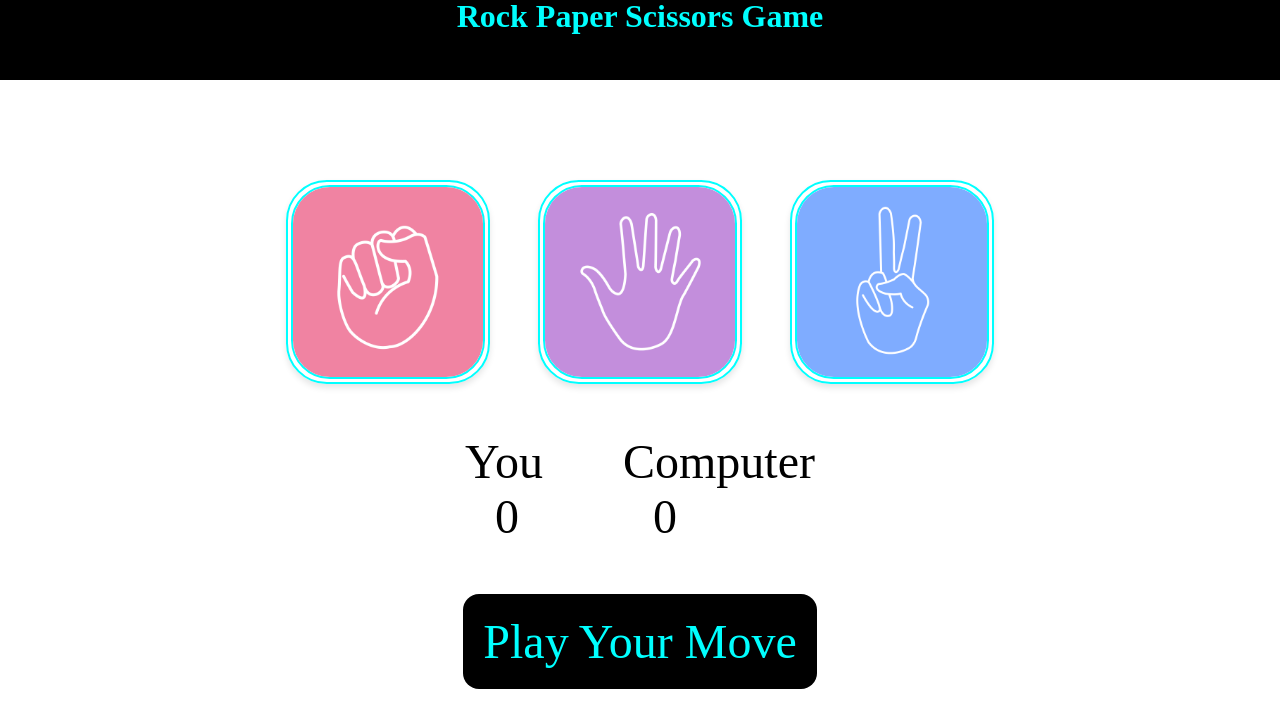
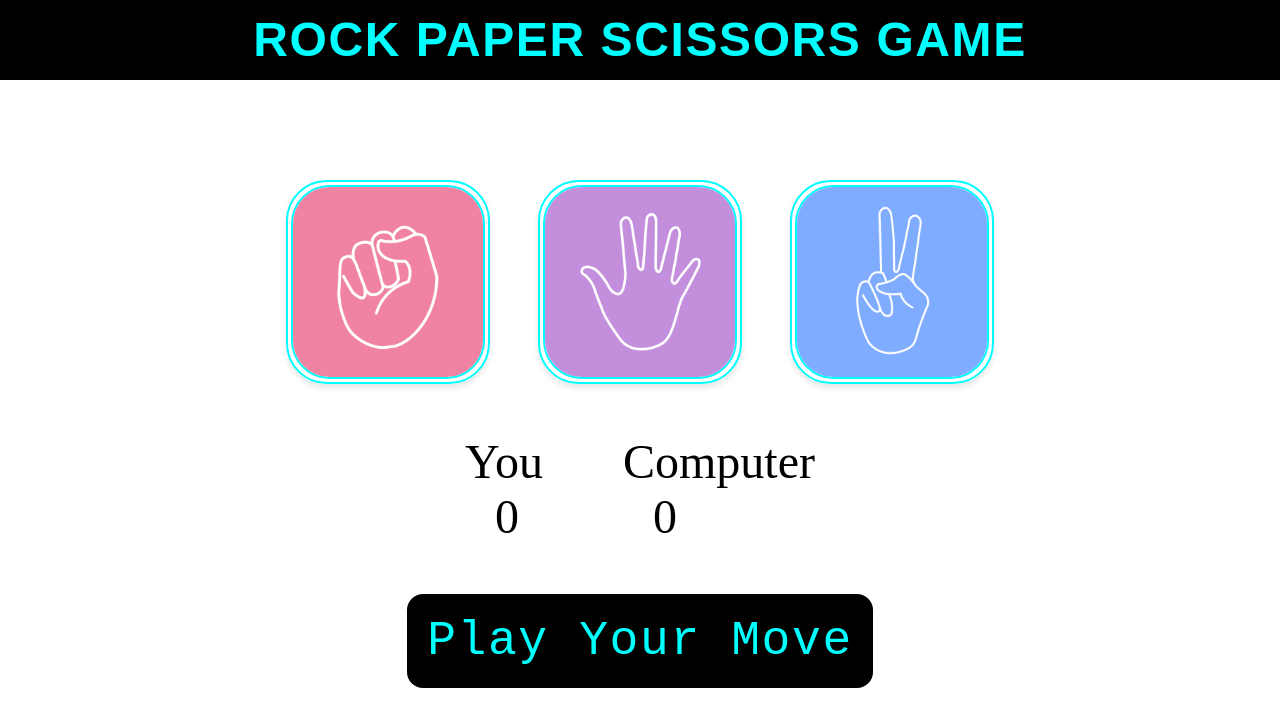
Before and after one commit to yashtilala412/stone_paper_scissor-game, a plain HTML site: page index.html in a window 1280 px wide. Drawn offline with Linux system fonts and the light colour scheme.

```diff
--- a/style.css
+++ b/style.css
@@ -68,11 +68,32 @@ img {
 
 }
 
-#msg{
+/* #msg{
     background-color: black;
     color: aqua;
     font-size: 3rem;
     display: inline;
     border-radius: 1rem;
     padding: 20px;
+} */
+h1 {
+    background-color: black;
+    color: aqua;
+    text-align: center;
+    height: 5rem;
+    line-height: 5rem;
+    font-family: 'Arial', sans-serif;
+    font-size: 3rem;
+    letter-spacing: 0.1rem;
+    text-transform: uppercase;
 }
+#msg {
+    background-color: black;
+    color: aqua;
+    font-size: 3rem;
+    display: inline;
+    border-radius: 1rem;
+    padding: 20px;
+    font-family: 'Courier New', Courier, monospace;
+    letter-spacing: 0.1rem;
+}
```
